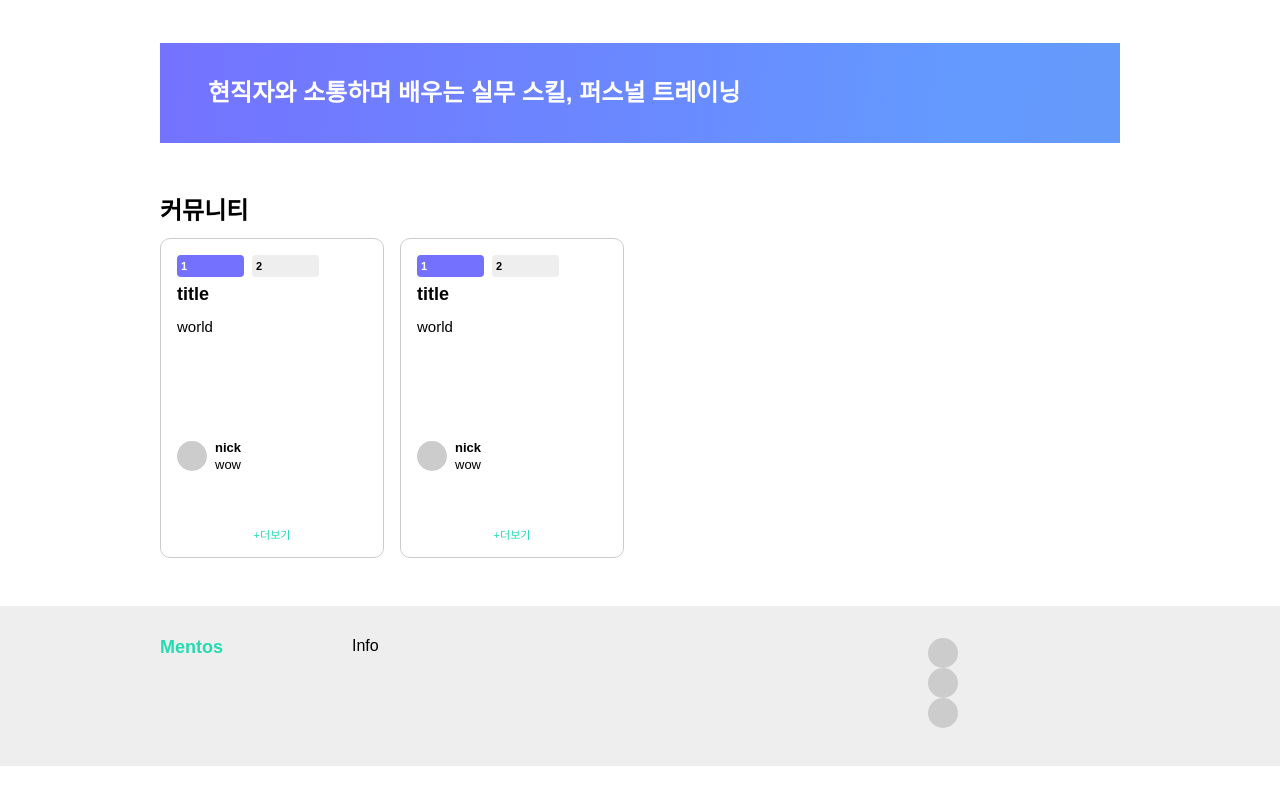
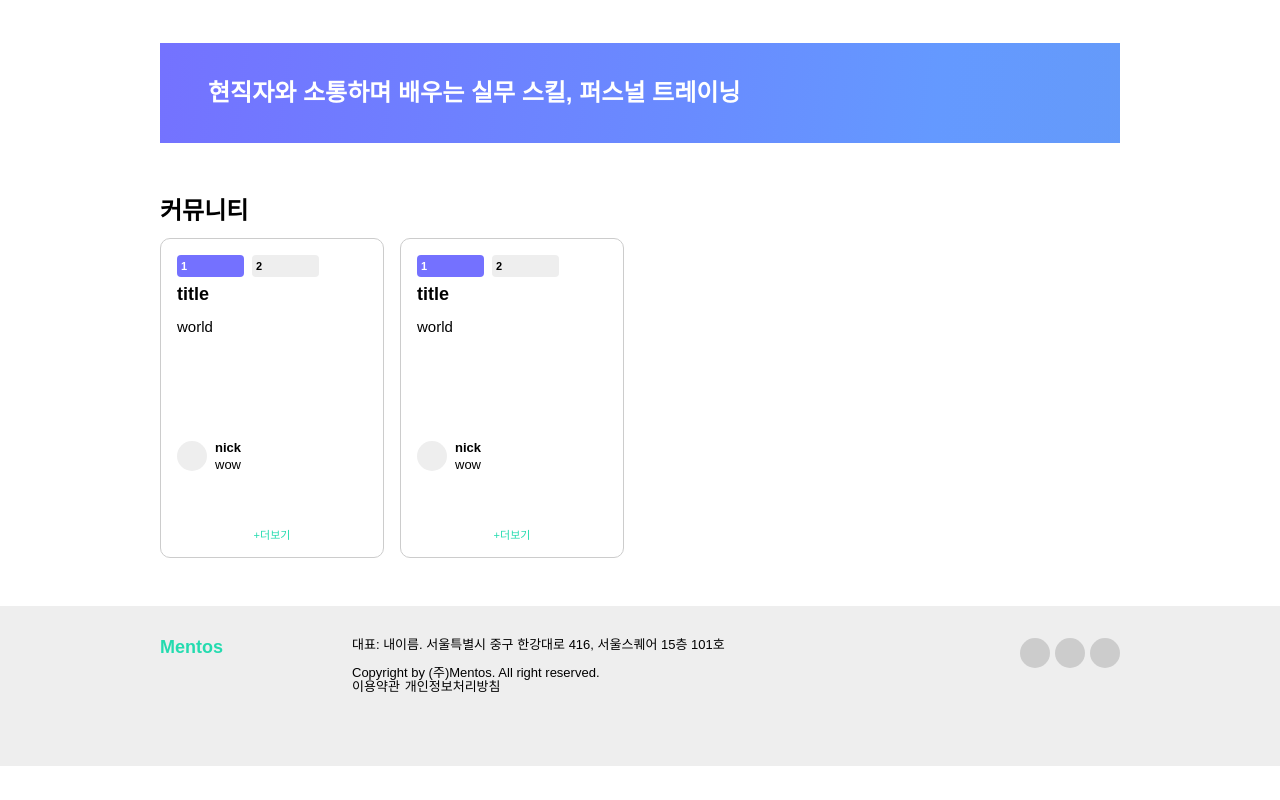
Before and after one commit to Leebonggu/mentos, a React (Create React App) app: page / in a window 1280 px wide. Shown: the part 1279-2079 px from the top of the page. After the commit the page ends 2045 px from the top, so only its background shows below. Built offline with nearby package versions, Linux system fonts and the light colour scheme; a web font is replaced by a local one.

Commit message:
MT-13 footer 추가

```diff
--- a/src/components/CommunityCard/Comment.tsx
+++ b/src/components/CommunityCard/Comment.tsx
@@ -39,7 +39,7 @@ interface CommentProps {
 function Comment({ nickname, text }: CommentProps) {
   return (
     <Container>
-      <Icon />
+      <Icon bgColor='gray_05'/>
       <Contents>
         <Nickname>{nickname}</Nickname>
         <Text>{text}</Text>
--- a/src/components/Footer/index.tsx
+++ b/src/components/Footer/index.tsx
@@ -5,9 +5,14 @@ import {
   Contents,
   LogoWrppaer,
   CorporateInformationWrppaer,
-  SNSWrapper
+  SNSWrapper,
+  Address,
+  CorporateInformationBottom,
+  Copyright,
+  Policy,
 }
 from './styles';
+
 
 function Footer() {
   return (
@@ -16,11 +21,20 @@ function Footer() {
         <LogoWrppaer>
           <Logo isSticky/>
         </LogoWrppaer>
-        <CorporateInformationWrppaer>Info</CorporateInformationWrppaer>
+        <CorporateInformationWrppaer>
+          <Address>대표: 내이름. 서울특별시 중구 한강대로 416, 서울스퀘어 15층 101호</Address>
+          <CorporateInformationBottom>
+            <Copyright>Copyright by (주)Mentos. All right reserved.</Copyright>
+            <Policy>
+              <span>이용약관</span>
+              <span>개인정보처리방침</span>
+            </Policy>
+          </CorporateInformationBottom>
+        </CorporateInformationWrppaer>
         <SNSWrapper>
-          <Icon />
-          <Icon />
-          <Icon />
+          <Icon bgColor='gray_04'/>
+          <Icon bgColor='gray_04' ml={5} />
+          <Icon bgColor='gray_04' ml={5} />
         </SNSWrapper>
       </Contents>
     </Container>
--- a/src/components/Footer/styles.ts
+++ b/src/components/Footer/styles.ts
@@ -1,14 +1,19 @@
 import styled from 'styled-components';
 
 export const Container = styled.footer`
+  width: 100%;
   height: 160px;
+  bottom: 0px;
+  left: 0px;
+  right: 0px;
+  margin-bottom: 0px;
   background-color: ${props => props.theme.color.gray_05};
 `;
 
 export const Contents = styled.div`
   margin: 0 auto;
   max-width: 960px;
-  padding: 32px 0 72px 0;
+  padding: 32px 0 36px 0;
   display: flex;
 `;
 
@@ -16,8 +21,28 @@ export const LogoWrppaer = styled.div`
   flex: 2;
 `
 export const CorporateInformationWrppaer = styled.div`
+  height: 56px;
   flex: 6;
+  display: flex;
+  flex-direction: column;
+  justify-content: space-between;
+  font-size: ${props => props.theme.typography.size.xs};
 `;
+
+export const Address = styled.div``;
+export const CorporateInformationBottom = styled.div`
+  line-height: ${props => props.theme.typography.lineHight.xxs};
+`;
+export const Copyright = styled.div``;
+export const Policy = styled.div`
+  span {
+    margin-right: 5px;
+  }
+`;
+
 export const SNSWrapper = styled.div`
   flex: 2;
+  display: flex;
+  justify-content: flex-end;
+  width: 100%;
 `;
--- a/src/components/atom/Icon.tsx
+++ b/src/components/atom/Icon.tsx
@@ -1,22 +1,32 @@
 import { ReactNode } from 'react';
 import styled from 'styled-components';
+import { Color } from '@styles/colorTypes';
+import { conditionalColorGenerator } from '@libs/colorHelper'
 
-const Container = styled.div`
+ const Container = styled.div<IconProps>`
   width: 30px;
   height: 30px;
   display: flex;
   justify-content: center;
   align-items: center;
   border-radius: 50%;
-  background-color: ${props => props.theme.color.gray_04};
+  background-color: ${props => conditionalColorGenerator(props.bgColor)};
+  margin-right: ${props => props.mr}px;
+  margin-left: ${props => props.ml}px;
+  margin-top: ${props => props.mt}px;
+  margin-bottom: ${props => props.mb}px;
 `;
-
 
 interface IconProps {
   children?: ReactNode;
+  bgColor: keyof Color;
+  mr?: number;
+  ml?: number;
+  mt?: number;
+  mb?: number;
 }
-function Icon({ children }: IconProps) {
-  return <Container>{children}</Container>
+function Icon({ children, bgColor, ...props }: IconProps) {
+  return <Container bgColor={bgColor} {...props}>{children}</Container>
 }
 
 export default Icon;
--- /dev/null
+++ b/src/libs/colorHelper.ts
@@ -0,0 +1,36 @@
+import { Color } from '@styles/colorTypes';
+import theme from '@styles/theme';
+
+type ColorParmas = keyof Color
+export const conditionalColorGenerator = (colorType: ColorParmas) => {
+  switch (colorType) {
+    case 'black':
+      return theme.color.black;
+    case 'white':
+      return theme.color.white;
+    case 'gray_01':
+      return theme.color.gray_01;
+    case 'gray_02':
+      return theme.color.gray_02;
+    case 'gray_03':
+      return theme.color.gray_03;
+    case 'gray_04':
+      return theme.color.gray_04;
+    case 'gray_05':
+      return theme.color.gray_05;
+    case 'gray_06':
+      return theme.color.gray_06;
+    case 'primary_01':
+      return theme.color.primary_01;
+    case 'primary_02':
+      return theme.color.primary_02;
+    case 'primary_03':
+      return theme.color.primary_03;
+    case 'secondary_01':
+      return theme.color.secondary_01;
+    case 'secondary_02':
+      return theme.color.secondary_02;
+    default:
+      return theme.color.black;
+  }
+}
--- a/src/pages/404/index.tsx
+++ b/src/pages/404/index.tsx
@@ -1,5 +1,14 @@
+import styled from 'styled-components';
+
+const Container = styled.div`
+  height: 90vh;
+  display: flex;
+  justify-content: center;
+  align-items: center;
+`;
+
 function NotFound() {
-  return <div>404 Not Found</div>;
+  return <Container>404 Not Found</Container>;
 }
 
 export default NotFound;
--- a/tsconfig.paths.json
+++ b/tsconfig.paths.json
@@ -1,6 +1,6 @@
 {
   "compilerOptions": {
-    "baseUrl": ".",
+    "baseUrl": "./",
     "paths": {
       "@/*": ["src/*"],
       "@pages/*": ["src/pages/*"],
@@ -8,7 +8,7 @@
       "@styles/*": ["src/styles/*"],
       "@types/*": ["src/types/*"],
       "@apis/*": ["src/apis/*"],
-      "@lib/*": ["src/lib/*"],
+      "@libs/*": ["src/libs/*"],
       "@hooks/*": ["src/hooks/*"],
       "@constants/*": ["src/constants/*"],
       "@modules/*": ["src/modules/*"]
```
